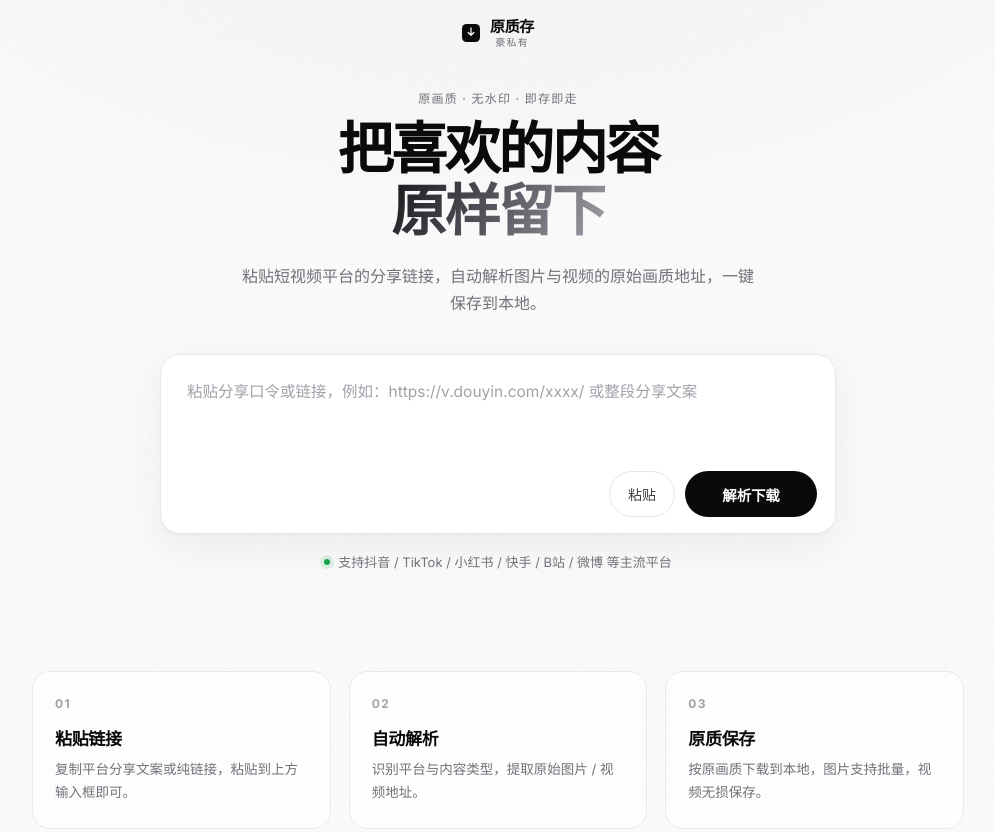
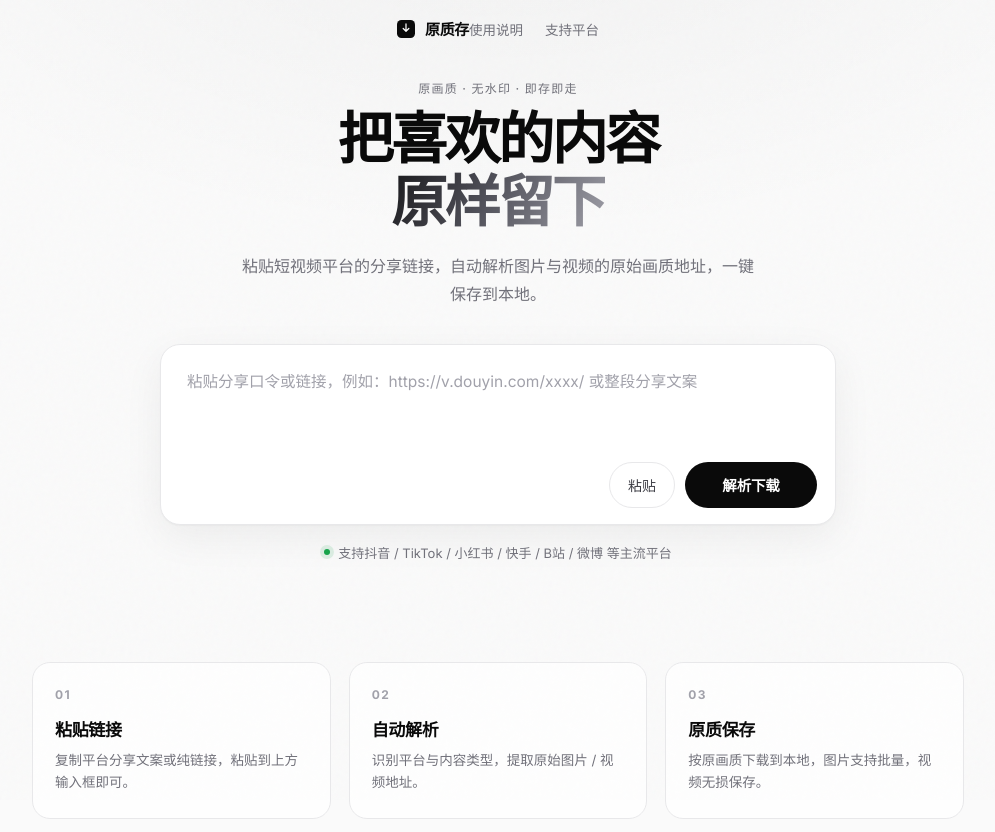
Before and after one commit to hhao5128/yuancun, a website: page index.html in a window 1280 px wide. Shown: the top 832 px of the page, without its empty margins (142-1137 px from the left). Drawn offline with Linux system fonts and the light colour scheme.

Commit message:
style: restore left brand, keep footer label only

```diff
--- a/index.html
+++ b/index.html
@@ -22,11 +22,12 @@
           <path d="M16 7v12M11 15l5 5 5-5" stroke="#fff" stroke-width="2.2" stroke-linecap="round" stroke-linejoin="round"/>
         </svg>
       </span>
-      <span class="brand-text">
-        <span class="brand-name">原质存</span>
-        <span class="brand-sub">豪私有</span>
-      </span>
+      <span class="brand-name">原质存</span>
     </a>
+    <nav class="nav">
+      <a href="#how">使用说明</a>
+      <a href="#platforms">支持平台</a>
+    </nav>
   </header>
 
   <main>
```
